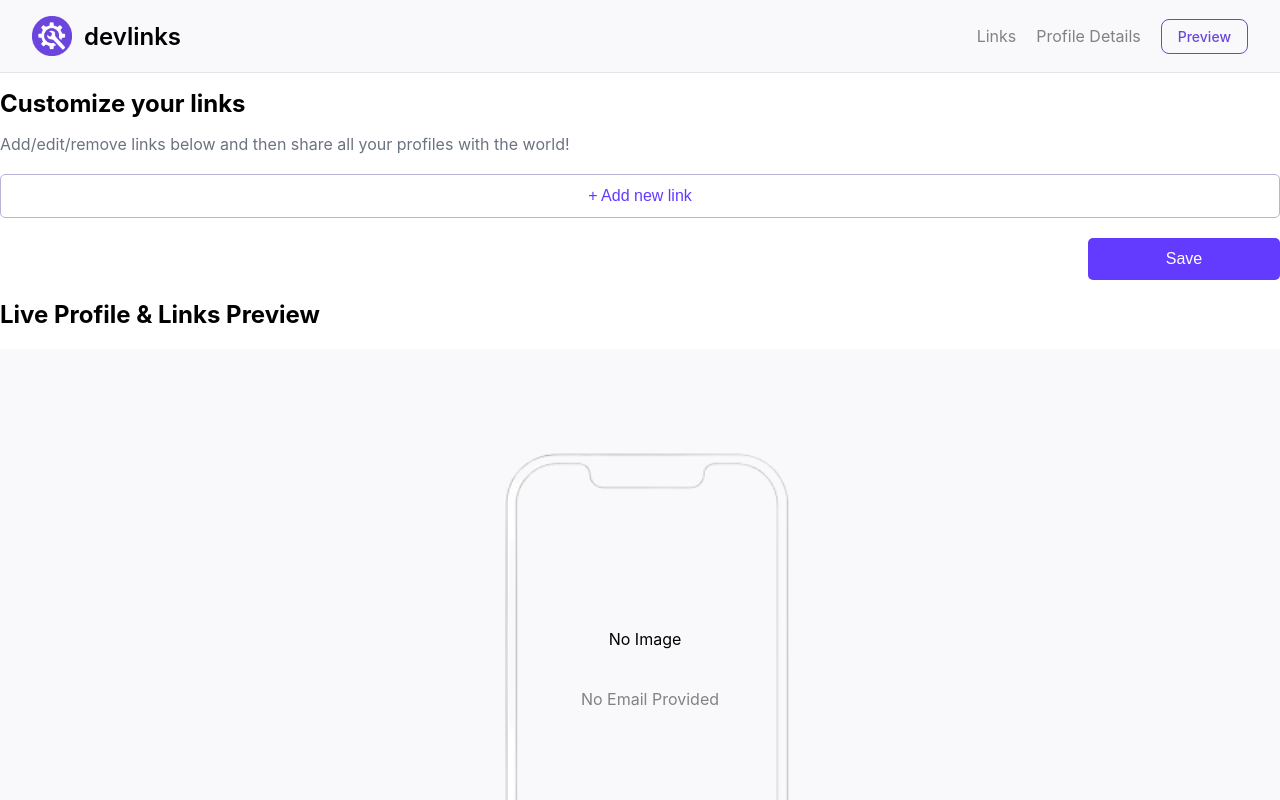
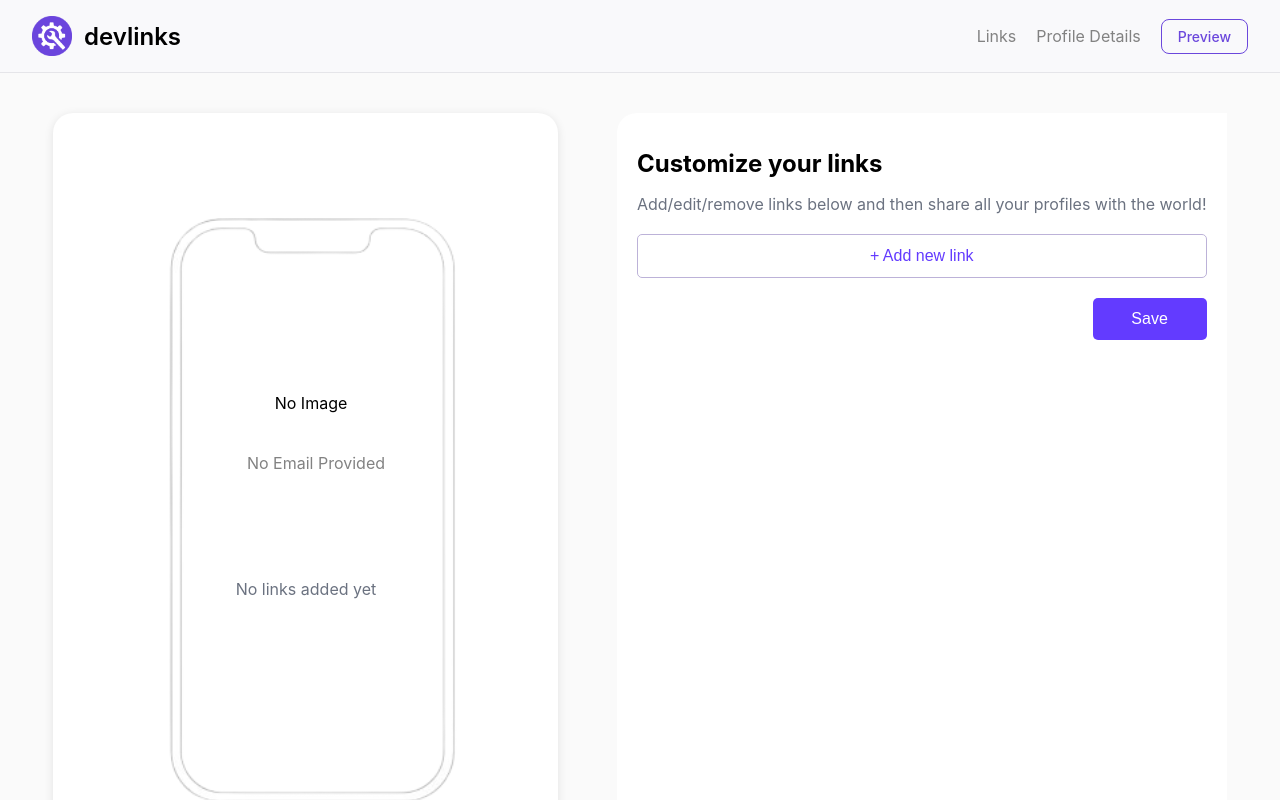
Before and after one commit to BHObserver/Link-sharing-app, a React (Create React App) app: page /links in a window 1280 px wide. Shown: the top 800 px of the page. Built offline with nearby package versions, Linux system fonts and the light colour scheme.

Commit message:
updated styling

```diff
--- a/src/App.js
+++ b/src/App.js
@@ -4,6 +4,8 @@ import UserProfileForm from './components/user-profile-form/UserProfileForm';
 import LinksPage from './components/link-section/LinkSection';
 import Header from './components/header/Header';
 import PreviewPage from './components/preview/PreviewPage';
+
+import './App.scss'
 
 const App = () => {
   // Shared state for profile and links
--- a/src/App.scss
+++ b/src/App.scss
@@ -3,6 +3,7 @@
   flex-direction: column;
   align-items: center;
   padding: 20px;
+  background: #fafafa;
 
   @media (min-width: 768px) {
     flex-direction: row;
@@ -20,3 +21,24 @@
     }
   }
 }
+
+
+/* Global Scrollbar Styling */
+*::-webkit-scrollbar {
+  width: 8px; /* Width of the scrollbar */
+  height: 8px; /* Height of the scrollbar for horizontal scrollbar */
+}
+
+*::-webkit-scrollbar-track {
+  background: #f1f1f1; /* Background of the scrollbar track */
+  border-radius: 0 10px 10px 0; /* Rounded edges */
+}
+
+*::-webkit-scrollbar-thumb {
+  background: #888; /* Color of the scrollbar thumb */
+  border-radius: 0 10px 10px 0; /* Rounded edges */
+}
+
+*::-webkit-scrollbar-thumb:hover {
+  background: #555; /* Darker color on hover */
+}
--- a/src/components/link-section/LinkSection.js
+++ b/src/components/link-section/LinkSection.js
@@ -119,7 +119,6 @@ const LinksPage = ({ userProfile, links = [], onLinksChange = () => {} }) => {
 
       {/* Live Preview Section */}
       <div className="live-preview-section">
-        <h2>Live Profile & Links Preview</h2>
         {/* Merge links into userProfile and pass to PreviewPage */}
         <PreviewPage userProfile={{ ...userProfile, links: currentLinks }} />
       </div>
--- a/src/components/link-section/LinksPage.scss
+++ b/src/components/link-section/LinksPage.scss
@@ -1,10 +1,29 @@
+body {
+  background: #fafafa;
+}
+
+.links-page-container {
+  display: flex;
+  flex-direction: row-reverse;
+  justify-content: space-evenly;
+  gap: 5px;
+  margin-top: 40px;
+}
+
 .links-page {
   max-width: 600px;
   margin: 30px auto;
   padding: 20px;
   background-color: #fff;
-  border-radius: 8px;
   box-shadow: 0 2px 10px rgba(0, 0, 0, 0.1);
+}
+
+.links-editor {
+  padding: 20px;
+  height: 765px;
+  background: #fff;
+  border-radius: 20px 0 10px 20px;
+  overflow-y: scroll;
 }
 
 h1 {
@@ -112,7 +131,7 @@ p {
   padding: 12px;
   border-radius: 5px;
   cursor: pointer;
-  width: 15%;
+  width: 20%;
   font-size: 16px;
   transition: background-color 0.3s ease;
 
--- a/src/components/main-component/MainComponent.scss
+++ b/src/components/main-component/MainComponent.scss
@@ -1,3 +1,8 @@
+.container {
+  display: flex;
+  flex-direction: row-reverse;
+}
+
 
 .main-component {
     display: flex;
--- a/src/components/preview/PreviewPage.scss
+++ b/src/components/preview/PreviewPage.scss
@@ -1,24 +1,25 @@
 .preview-page {
   display: flex;
   justify-content: center;
-  align-items: center;
   height: 100vh;
-  background-color: #f9f9fb;
+
 
   .profile-card {
     display: grid;
-    grid-template-rows: 220px 150px 300px;
+    grid-template-rows: 220px 150px auto;
     justify-items: center;
     align-items: start; /* Aligns the content at the top by default */
-    width: 320px;
-    height: 640px;
+    width: 465px;
+    height: 645px;
+    background-color: #fff;
     background-image: url('../../assets/mock_phone.png');
     background-size: cover;
     background-position: center;
     background-repeat: no-repeat;
     padding: 80px 20px;
-    border-radius: 40px;
+    border-radius: 20px;
     position: relative;
+    box-shadow: 0 2px 10px rgba(0, 0, 0, 0.1);
 
     grid-template-areas:
       "image"
@@ -69,12 +70,14 @@
 
     .links-container {
       grid-area: links;
+      padding: 5px;
       display: grid;
-      gap: 12px;
-      width: 65%;
-      margin-top: 40px;
-      height: 10%;
-      margin-left: 10px;
+      gap: 15px;
+      width: 48%;
+      margin-top: 20px;
+      overflow-y: auto;
+      max-height: 150px;
+      margin-left: 13px;
 
       .link-item {
         display: flex;
--- a/src/components/user-profile-form/UserProfileForm.js
+++ b/src/components/user-profile-form/UserProfileForm.js
@@ -35,6 +35,7 @@ const UserProfileForm = ({ userProfile = {}, onProfileChange = () => {} }) => {
   };
 
   return (
+    <div className='container'>
         <div className='user-profile-form-container'>
         <div>
           <h1>Profile Details</h1>
@@ -115,10 +116,10 @@ const UserProfileForm = ({ userProfile = {}, onProfileChange = () => {} }) => {
             Your changes have been successfully saved!
           </div>
         </form>
+      </div>
 
       {/* Live Preview Section */}
       <div className="live-preview-section">
-        <h2>Live Profile Preview</h2>
         <PreviewPage userProfile={formData} />
       </div>
     </div>
--- a/src/components/user-profile-form/UserProfileForm.scss
+++ b/src/components/user-profile-form/UserProfileForm.scss
@@ -1,10 +1,18 @@
+.container {
+  display: flex;
+  flex-direction: row-reverse;
+  justify-content: space-evenly;
+  gap: 20px;
+  margin-top: 40px;
+}
+
 .user-profile-form-container {
   max-width: 600px;
-  margin: 20px auto;
+  height: 765px;
   color: #707070;;
   background: #fff;
   box-shadow: 0 2px 10px rgba(0, 0, 0, 0.1);
-  padding: 30px;
+  padding: 20px 30px;
   border-radius: 10px;
 }
 
```
Lines whose indentation alone changed are shown as unchanged.
